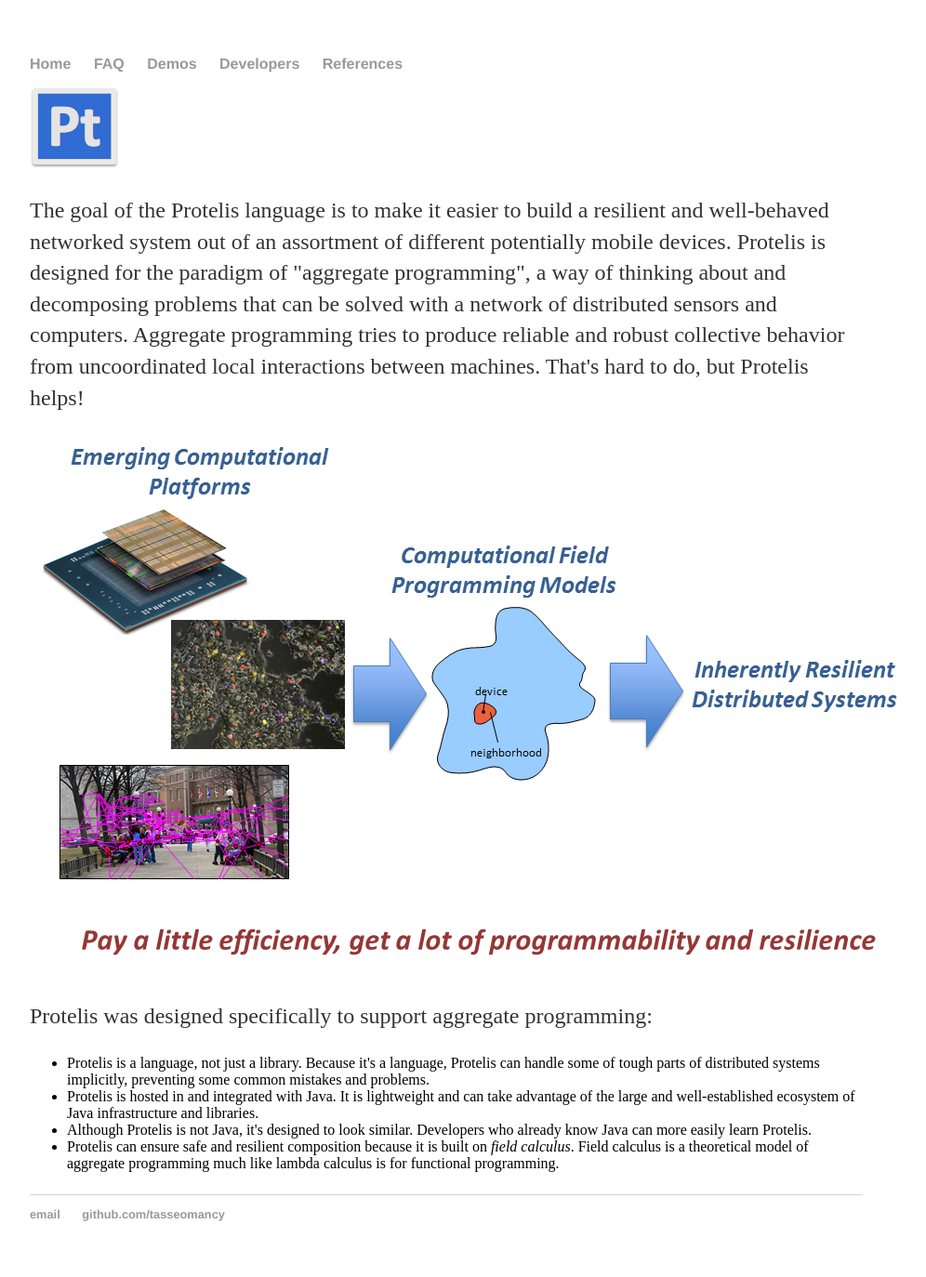
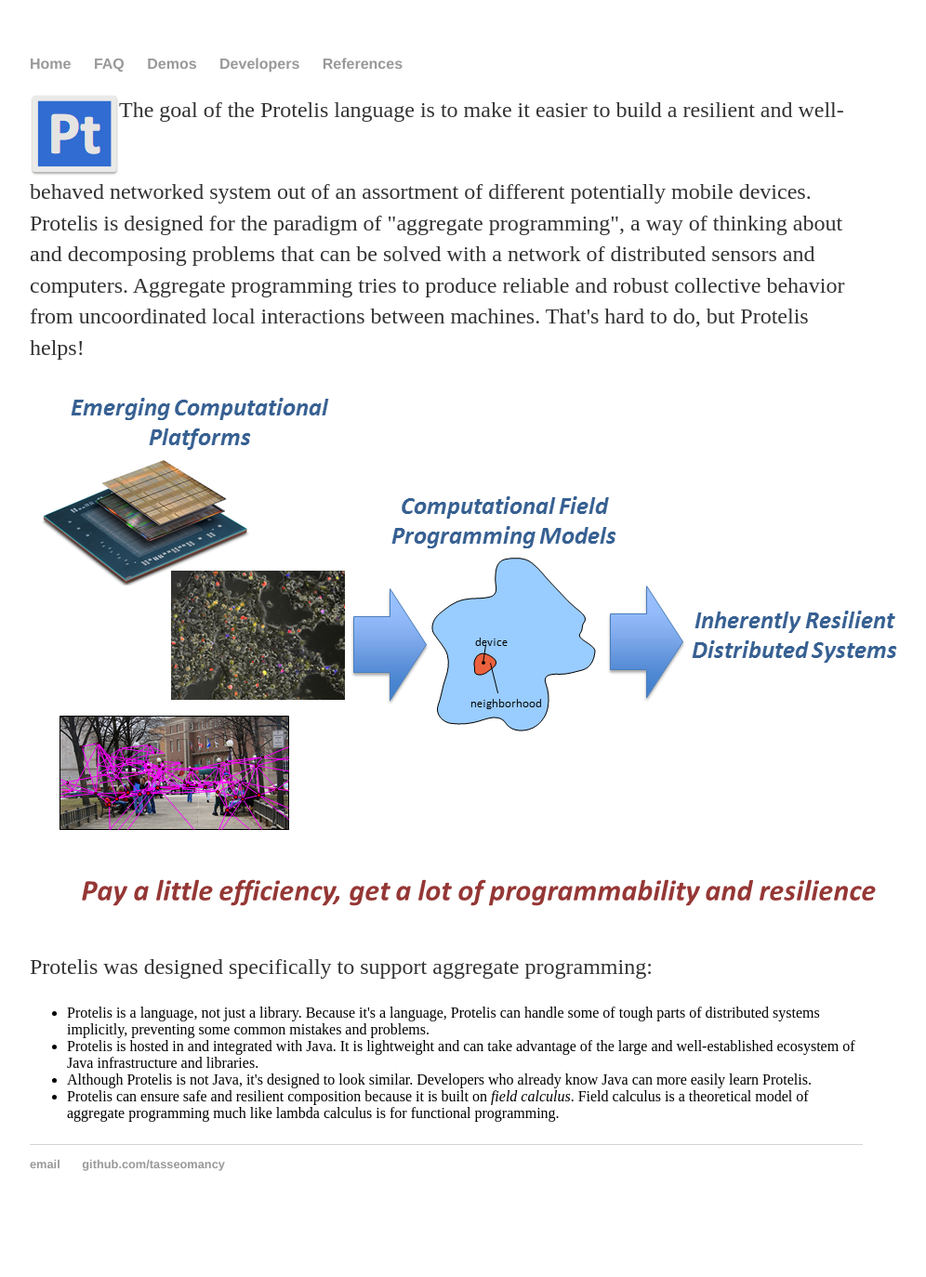
Before and after one commit to tasseomancy/tasseomancy.github.io, a Jekyll site: the page built from index.html, in a window 1280 px wide. Shown: the whole page at 93% size, without its empty margins (160-1156 px from the left). Built offline with Jekyll 4.4.1, drawn with Linux system fonts in a browser that asks for light colours; after the commit the page ends 1320 px from its top, so only the background shows below that.

Commit message:
Update index.html

```diff
--- a/index.html
+++ b/index.html
@@ -5,9 +5,8 @@
 <!--
 title: Tasseomancy for all
 -->
-<img src="/images/logo.png" alt="The Protelis logo is a P and a t">
 <div class="blurb">
-	<p>The goal of the Protelis language is to make it easier to build a resilient and well-behaved networked system out of an assortment of different potentially mobile devices. Protelis is designed for the paradigm of "aggregate programming", a way of thinking about and decomposing problems that can be solved with a network of distributed sensors and computers. Aggregate programming tries to produce reliable and robust collective behavior from uncoordinated local interactions between machines. That's hard to do, but Protelis helps!</p>
+	<p><img src="/images/logo.png" alt="The Protelis logo is a P and a t" style="vertical-align:top">The goal of the Protelis language is to make it easier to build a resilient and well-behaved networked system out of an assortment of different potentially mobile devices. Protelis is designed for the paradigm of "aggregate programming", a way of thinking about and decomposing problems that can be solved with a network of distributed sensors and computers. Aggregate programming tries to produce reliable and robust collective behavior from uncoordinated local interactions between machines. That's hard to do, but Protelis helps!</p>
 
 <img src="/images/overview.png" alt="Assorted devices distributed across space can turned into an inherently resilient distributed system by using a computational field programming model to handle peer-to-peer monitoring, tasking, and communicating.">
 
```
